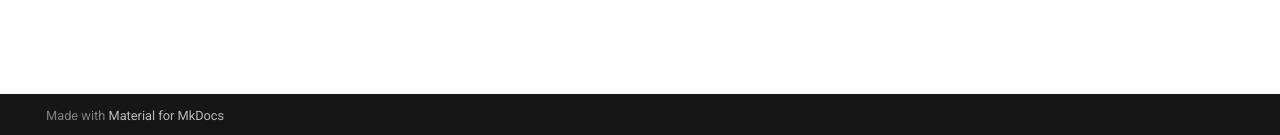
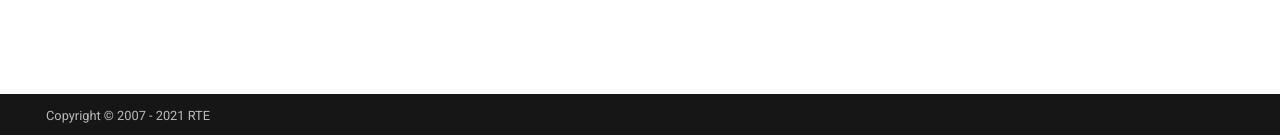
Before and after one commit to AntaresSimulatorTeam/antares-doc, an MkDocs documentation site: the page built from docs/index.md, in a window 1280 px wide. Shown: the part 762-897 px from the top of the page. Built offline with MkDocs 1.6.1 and Material for MkDocs 9.7.7, drawn with Linux system fonts in a browser that asks for light colours; comment, search, counter and statistics services are not loaded.

Commit message:
wip
Signed-off-by: Paul Bui-Quang <paul.buiquang@rte-france.com>

```diff
--- a/mkdocs.yml
+++ b/mkdocs.yml
@@ -4,11 +4,16 @@
   name: material
   logo: assets/logo.png
   favicon: assets/Icone.png
+  prev_next_buttons_location: none
   features:
-    #- header.autohide
-    #- navigation.sections
-    #- toc.separate
     - navigation.instant
+    - navigation.top
+  #  - navigation.sections
+  #   - header.autohide
+  #   - toc.separate
+
+extra:
+  generator: false
 
 plugins:
   - search
@@ -40,3 +45,5 @@
   - toc:
       permalink: true
       toc_depth: 3
+
+copyright: Copyright &copy; 2007 - 2021 RTE
```
